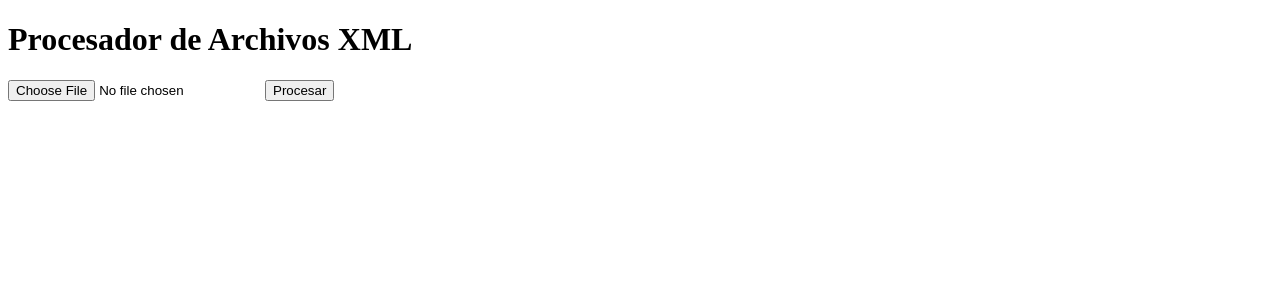
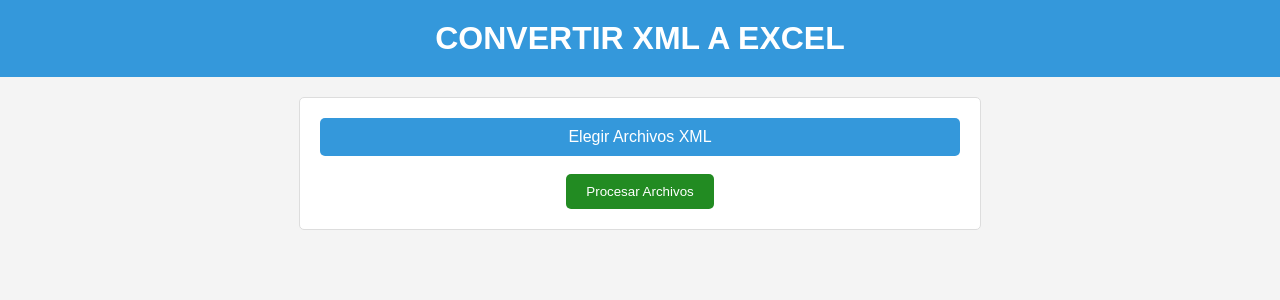
Before and after one commit to Wolf-E15/mi_proyecto_flask, a Flask app: page / in a window 1280 px wide. Shown: the top 300 px of the page. Run offline with Flask 2, Linux system fonts and the light colour scheme.

Commit message:
cambio version en el servidor del txt

```diff
--- a/requirements.txt
+++ b/requirements.txt
@@ -1,3 +1,3 @@
 Flask==2.0.1
 openpyxl==3.0.9
-gunicorn==20.1.1
+gunicorn==23.2.1
--- a/templates/formulario.html
+++ b/templates/formulario.html
@@ -2,13 +2,74 @@
 <html lang="en">
 <head>
     <meta charset="UTF-8">
+    <meta name="viewport" content="width=device-width, initial-scale=1.0">
     <title>Procesador de Archivos XML</title>
+    <style>
+        body {
+            font-family: Arial, sans-serif;
+            background-color: #f4f4f4;
+            margin: 0;
+            padding: 0;
+            text-align: center;
+        }
+
+        h1 {
+            background-color: #3498db;
+            color: white;
+            padding: 20px;
+            margin: 0;
+        }
+
+        form {
+            margin: 20px auto;
+            padding: 20px;
+            width: 50%;
+            background-color: white;
+            border: 1px solid #ddd;
+            border-radius: 5px;
+        }
+
+        input[type="file"] {
+            display: none;
+        }
+
+        label {
+            display: block;
+            background-color: #3498db;
+            color: white;
+            padding: 10px;
+            cursor: pointer;
+            border-radius: 5px;
+            transition: background-color 0.3s;
+        }
+
+        label:hover {
+            background-color: #217dbb; /* Cambiar el color al pasar el mouse */
+        }
+
+        input[type="submit"] {
+            background-color: #228B22; /* Color verde musgo */
+            color: white;
+            border: none;
+            padding: 10px 20px;
+            cursor: pointer;
+            border-radius: 5px;
+            transition: background-color 0.3s, transform 0.1s;
+        }
+
+        input[type="submit"]:hover {
+            background-color: #32CD32; /* Cambiar el color al pasar el mouse */
+            transform: translateY(-2px); /* Crear efecto de profundidad */
+        }
+    </style>
 </head>
 <body>
-    <h1>Procesador de Archivos XML</h1>
-    <form action="/procesar" method="post" enctype="multipart/form-data">
-        <input type="file" name="archivo_xml" accept=".xml" required>
-        <button type="submit">Procesar</button>
+    <h1>CONVERTIR XML A EXCEL</h1>
+    <form method="POST" action="/procesar" enctype="multipart/form-data">
+        <label for="archivo_xml">Elegir Archivos XML</label>
+        <input type="file" name="archivo_xml" id="archivo_xml" multiple>
+        <br>
+        <input type="submit" value="Procesar Archivos">
     </form>
 </body>
 </html>
```
Also changed, not shown: templates/index.html (+80 -3 lines).
